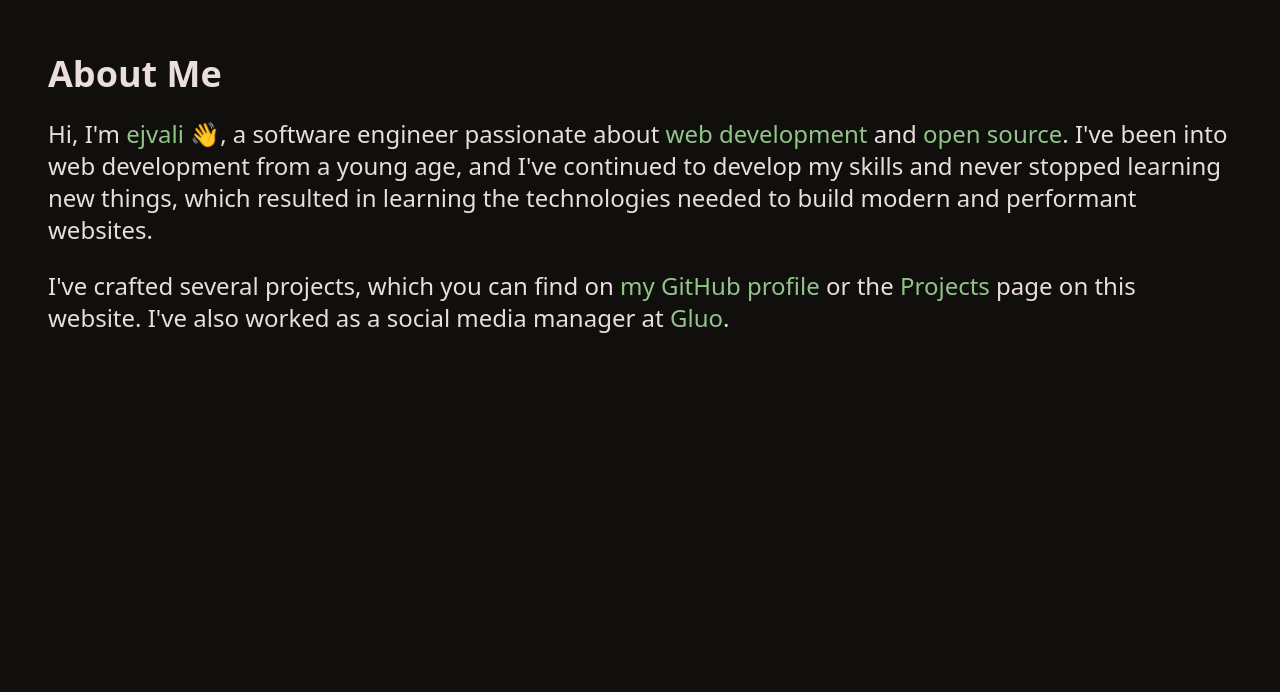
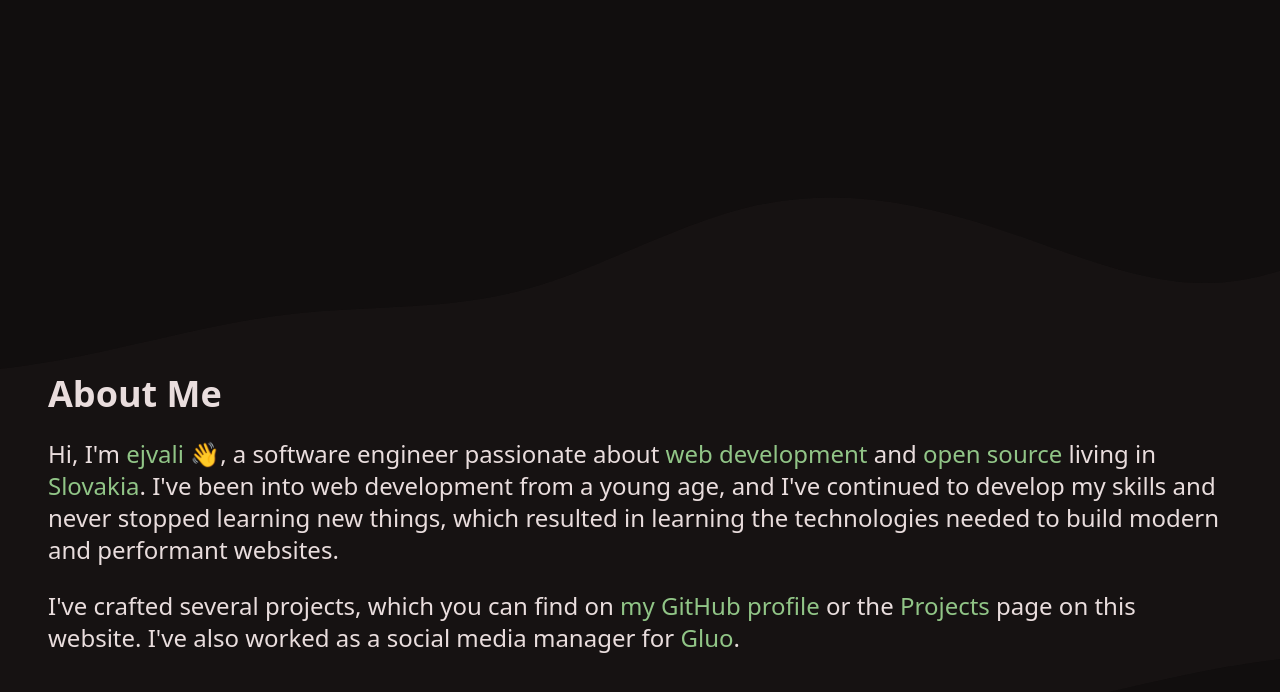
Before and after one commit to DevVali/website-new, an Astro site: page / in a window 1280 px wide. Shown: the part 746-1438 px from the top of the page. Before the commit the page ends 1128 px from the top, so only its background shows below. Built offline with nearby package versions, Linux system fonts and the light colour scheme; Astro itself is replaced by a stand-in of ours.

Commit message:
feat: section background

```diff
--- a/src/components/widgets/About.astro
+++ b/src/components/widgets/About.astro
@@ -7,9 +7,12 @@
 <p class="text-xl md:text-2xl">
 	Hi, I'm <span class="text-primary">ejvali</span> 👋, a software engineer passionate about <span
 		class="text-primary">web development</span
-	> and <span class="text-primary">open source</span>. I've been into web development from a young
-	age, and I've continued to develop my skills and never stopped learning new things, which
-	resulted in learning the technologies needed to build modern and performant websites.
+	> and <span class="text-primary">open source</span> living in <a
+		href="https://en.wikipedia.org/wiki/Slovakia"
+		class="text-primary">Slovakia</a
+	>. I've been into web development from a young age, and I've continued to develop my skills and
+	never stopped learning new things, which resulted in learning the technologies needed to build
+	modern and performant websites.
 </p>
 
 <p class="text-xl md:text-2xl">
@@ -17,5 +20,5 @@
 		href="https://github.com/DevVali"
 		class="text-primary">my GitHub profile</a
 	> or the <a href="#projects" class="text-primary">Projects</a> page on this website. I've also worked
-	as a social media manager at <a href="https://www.gluo.xyz" class="text-primary">Gluo</a>.
+	as a social media manager for <a href="https://www.gluo.xyz" class="text-primary">Gluo</a>.
 </p>
--- a/src/pages/index.astro
+++ b/src/pages/index.astro
@@ -13,7 +13,8 @@ import About from "../components/widgets/About.astro";
 		<Header />
 	</header>
 
-	<main class="mb-24 md:mb-12">
+	<main>
+		<div class="bg-[url('/section-bg.svg')] bg-cover bg-top py-80">
 			<section
 				class="max-w-7xl space-y-6 px-4 md:px-10 lg:px-12 xl:mx-auto"
 				id="about"
@@ -21,6 +22,7 @@ import About from "../components/widgets/About.astro";
 			>
 				<About />
 			</section>
+		</div>
 	</main>
 </Layout>
 
```
Also changed, not shown: public/section-bg.svg (added). Lines whose indentation alone changed are shown as unchanged.
